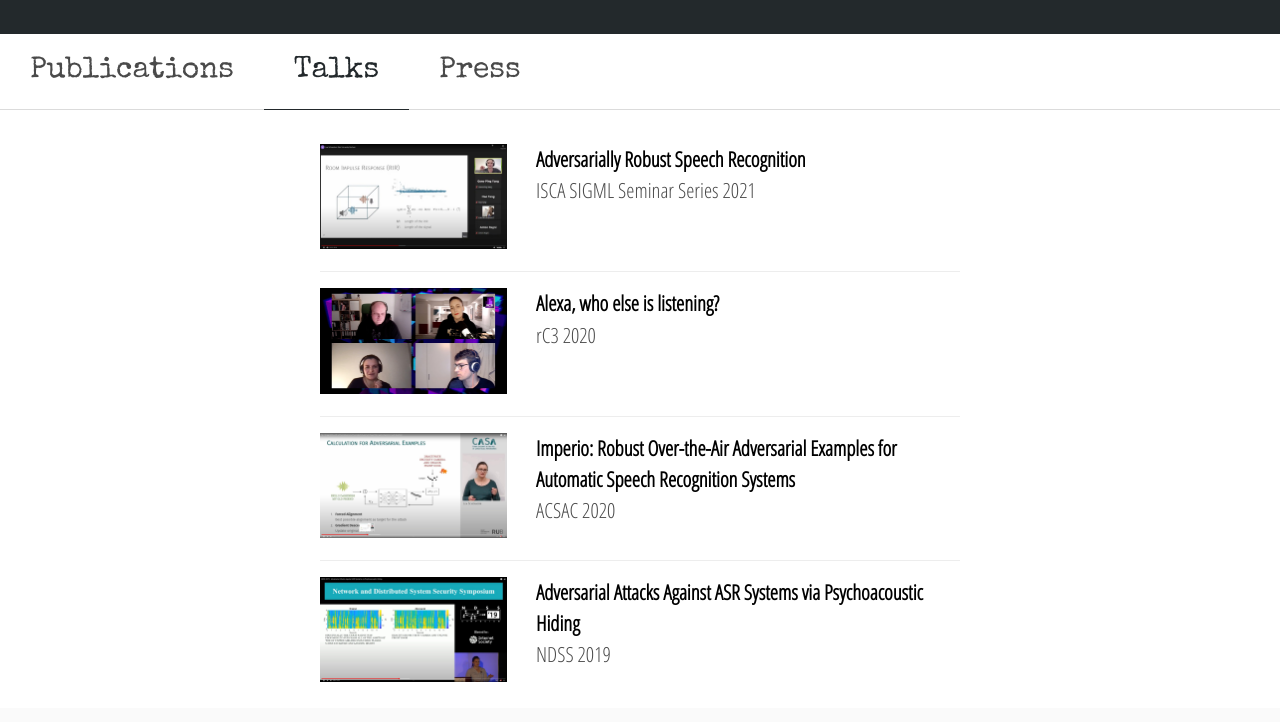
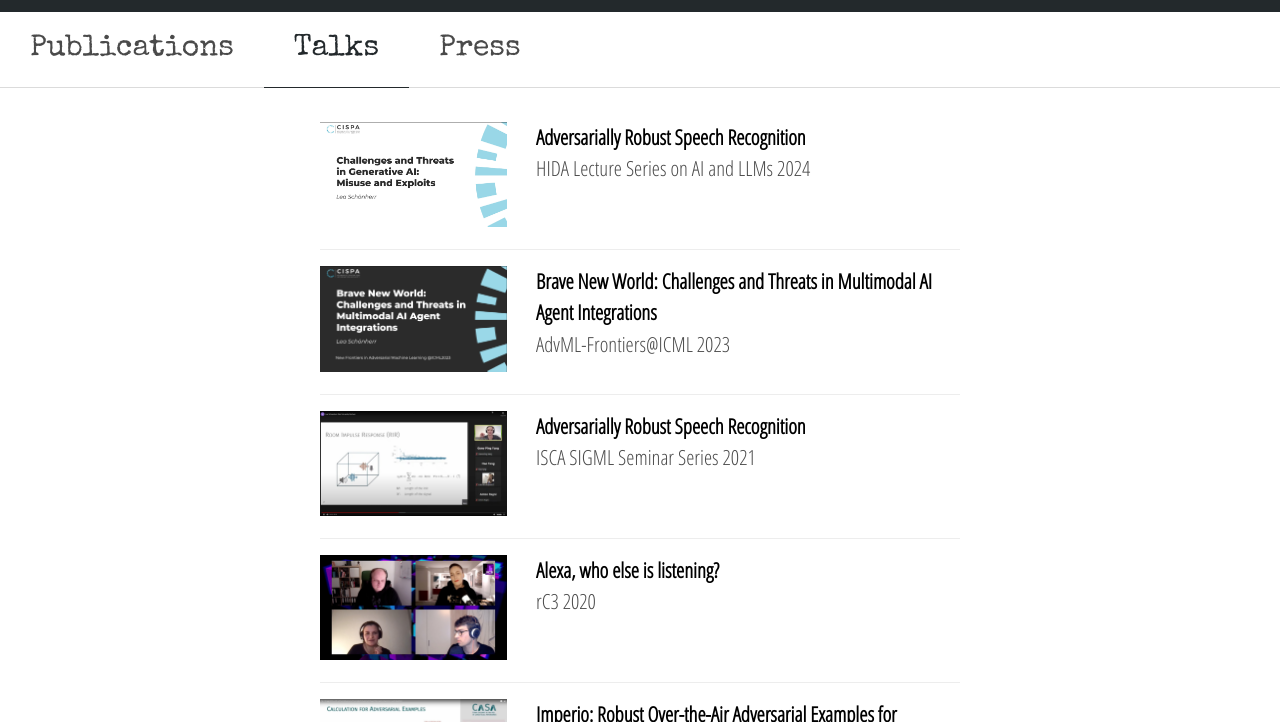
Before and after one commit to lealeasch/website, a plain HTML site: page talks.html in a window 1280 px wide. Shown: the part 790-1512 px from the top of the page. Drawn offline with nearby package versions, Linux system fonts and the light colour scheme.

Commit message:
updated bio, talk, and press

```diff
--- a/talks.html
+++ b/talks.html
@@ -47,7 +47,7 @@
 
         <p>&nbsp;</p>
 
-        My research includes all kinds of attacks against machine learning models, including adversarial examples and poisoning attacks with a focus on signal-driven input data like audio and speech by utilizing approaches based on signal processing. I aim to develop domain-adaptive detection mechanisms and countermeasures, e.g., for Deepfakes and adversarial examples.
+        Our research covers various attacks on machine learning models, including LLMs and generative AI across all types of media and multimodal models. We aim to develop domain-adaptive detection mechanisms and countermeasures, focusing on preventing the misuse of AI-generated media and enhancing model robustness.
 
         <p>&nbsp;</p>
 
@@ -86,6 +86,41 @@
 </div>
 
 <div style="padding-top: 10px; margin-left: auto; margin-right: auto; margin-bottom: auto; margin-bottom: 20px; width: 50%;">
+
+<article class="media">
+    <figure class="media-left" style="width: 50%;
+  max-width: 200px;
+  height: auto;">
+        <img src="media/talks/2024_hida_small.jpg" alt="2021isca" width="187" height="105">
+    </figure>
+    <div class="media-content">
+      <div class="content" style="font-family: 'Open Sans Condensed', sans-serif;  font-size: calc(.5 * (2.0vh + 2.0vw));">
+        <p>
+          <a href='https://www.youtube.com/watch?v=mD7dxsynP2A' target="_blank" style="color: #000000;"><strong>Adversarially Robust Speech Recognition</strong></a>
+          <br>
+            HIDA Lecture Series on AI and LLMs 2024
+          </p>
+      </div>
+    </div>
+  </article>
+
+<article class="media">
+    <figure class="media-left" style="width: 50%;
+  max-width: 200px;
+  height: auto;">
+      <img src="media/talks/2023-icml_small.jpg" alt="2021isca" width="187" height="105">
+    </figure>
+    <div class="media-content">
+      <div class="content" style="font-family: 'Open Sans Condensed', sans-serif;  font-size: calc(.5 * (2.0vh + 2.0vw));">
+        <p>
+          <a href='https://advml-frontier.github.io' target="_blank" style="color: #000000;"><strong>Brave New World: Challenges and Threats in Multimodal AI Agent Integrations</strong></a>
+          <br>
+            AdvML-Frontiers@ICML 2023
+          </p>
+      </div>
+    </div>
+  </article>
+
   <article class="media">
     <figure class="media-left" style="width: 50%;
   max-width: 200px;
```
Also changed, not shown: index.html (+1 -1 lines), press.html (+16 -1 lines), media/talks/2023-icml.png (added), media/talks/2023-icml_small.jpg (added), media/talks/2024_hida.png (added), media/talks/2024_hida_small.jpg (added).
